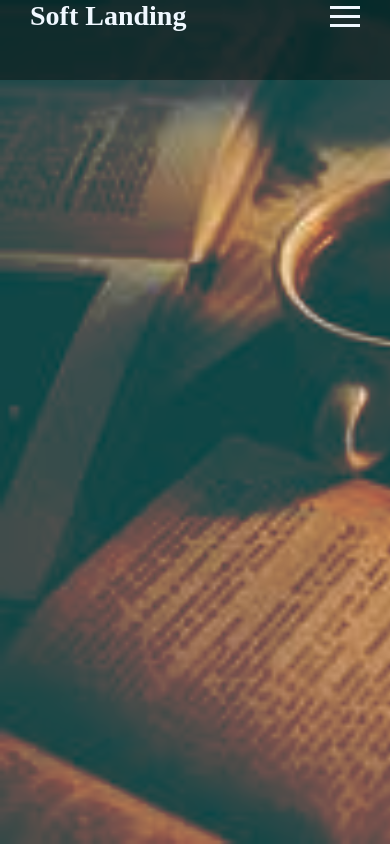
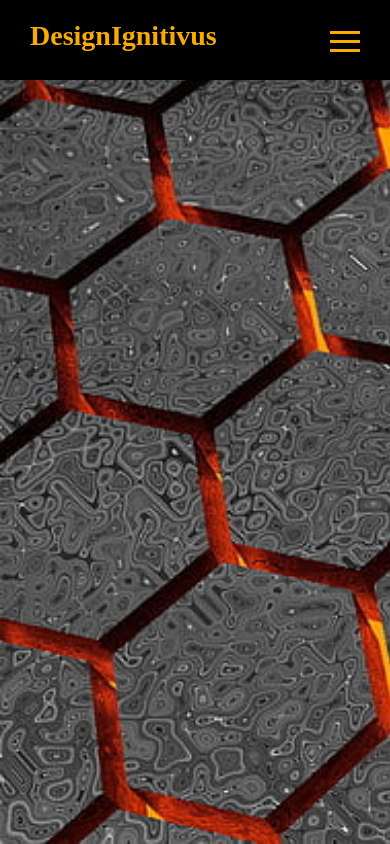
Before and after one commit to ranjana-r-rajeev/DesignDen, a plain HTML site: page index.html in a window 390 px wide. Drawn offline with Linux system fonts and the light colour scheme.

Commit message:
new changes and name

```diff
--- a/index.html
+++ b/index.html
@@ -9,7 +9,7 @@
 </head>
 <body>
     <header>
-        <div class="logo">Soft Landing</div>
+        <div class="logo">DesignIgnitivus</div>
         <div class="hamburger">
             <div class="line"></div>
             <div class="line"></div>
--- a/style.css
+++ b/style.css
@@ -1,8 +1,7 @@
  body {
-    background-image: url(2.jpg);
+    background-image: url(pattern.jpg);
     background-repeat: no-repeat;
     background-size: cover;
-    background-color: rgba(4, 80, 80, 0.849);
     background-blend-mode: lighten;
 }
 /*@keyframes blink {
@@ -47,18 +46,22 @@ html {
 header {
     width: 100%;
     height: 80px;
-    background: rgba(0, 0, 0, 0.404);
+    background: rgb(0, 0, 0);
     display: flex;
     align-content: center;
     justify-content: space-between;
-    padding: 15px 100px;
+    padding: 15px 50px;
 }
 .logo {
+    display: flex;
     font-size: 28px;
     font-weight: bold;
-    color: aliceblue;
+    color: rgb(248, 171, 4);
+    padding-top: 5px;
 }
 .hamburger {
+    padding-top: 10px;
+    padding-left: 10px;
     display: none;
 }
 .nav-bar ul {
@@ -66,7 +69,7 @@ header {
 }
 .nav-bar ul li a {
     display: block;
-    color: aliceblue;
+    color: rgb(248, 171, 4);
     font-size: 20px;
     padding: 10px 25px;
     border-radius: 50px;
@@ -79,12 +82,12 @@ header {
 }
 @media only screen and (max-width: 1320px){
     header {
-        padding: 0 50px;
+        padding: 10px 50px;
     }
 }
 @media only screen and (max-width: 1100px){
     header {
-        padding: 0 30px;
+        padding: 15px 30px;
     }
 }
 @media only screen and (max-width: 900px){
@@ -95,7 +98,7 @@ header {
     .hamburger .line {
         height: 3px;
         width: 30px;
-        background: aliceblue;
+        background: rgb(248, 171, 4);
         margin: 6px 0;
     }
     .nav-bar {
@@ -115,7 +118,7 @@ header {
     .nav-bar ul {
         display: block;
         width: fit-content;
-        margin: 80px auto 0 auto;
+        margin: 50px auto 0 auto;
         text-align: center;
         transition: 0.5s;
         opacity: 0;
```
Also changed, not shown: DI.png (added), pattern.jpg (added).
